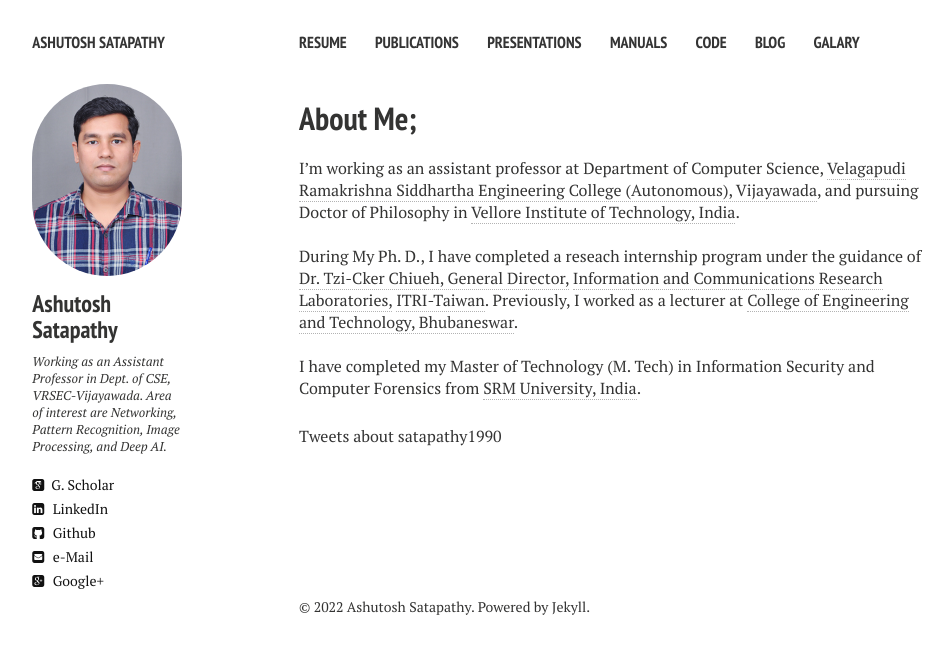
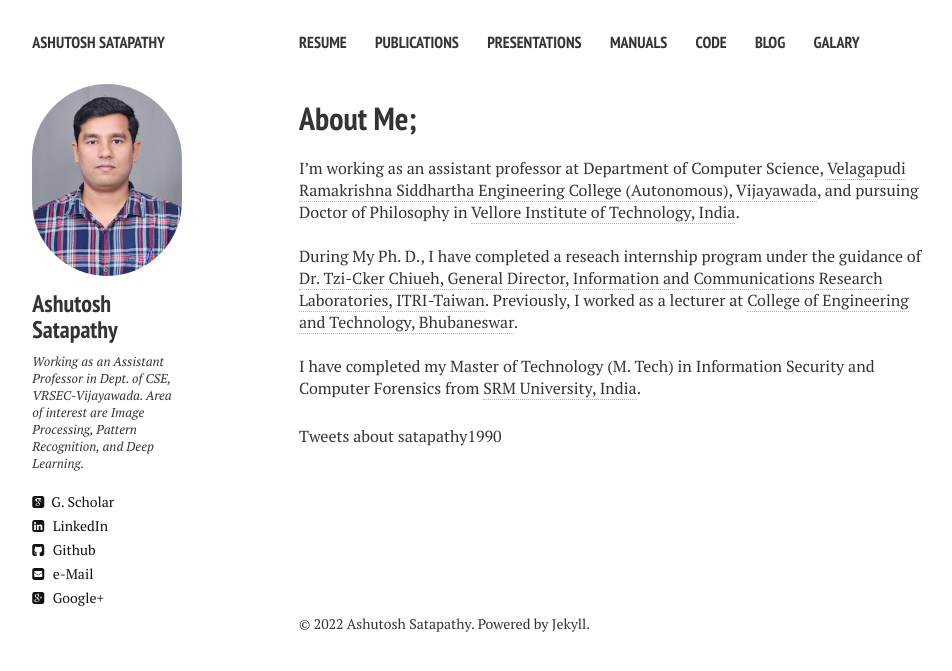
Before and after one commit to ashutoshsatapathy1990/ashutoshsatapathy1990.github.io, a Jekyll site: the page built from index.md, in a window 1280 px wide. Shown: the top 671 px of the page, without its empty margins (21-973 px from the left). Built offline with Jekyll 4.4.1, drawn with Linux system fonts in a browser that asks for light colours; nearby versions of some CDN libraries; comment, search, counter and statistics services are not loaded; part of the change alters nothing that is shown.

Commit message:
Update _config.yml

```diff
--- a/_config.yml
+++ b/_config.yml
@@ -8,9 +8,9 @@ disqus_shortname            :  Ashu
 owner:
   name                      :  Ashutosh Satapathy
   avatar                    :  ashu.JPG
-  description               :  Teaching and Research Assistant, VIT, Chennai
-  bio                       :  Working as an Assistant Professor in Dept. of CSE, VRSEC-Vijayawada. Area of interest are Networking, Pattern Recognition, Image Processing, and Deep AI.
-  email                     :  ashutosh.satapathy2013@vit.ac.in
+  description               :  Assistant Professor, VRSEC, Vijayawada
+  bio                       :  Working as an Assistant Professor in Dept. of CSE, VRSEC-Vijayawada. Area of interest are Image Processing, Pattern Recognition, and Deep Learning.
+  email                     :  ashutosh@vrsiddhartha.ac.in
   # Social networking links are used in author-bio sidebar. Update and remove as you like.
   twitter: #jponttuset
   linkedin                  :  ashutosh-satapathy-24903747
```
